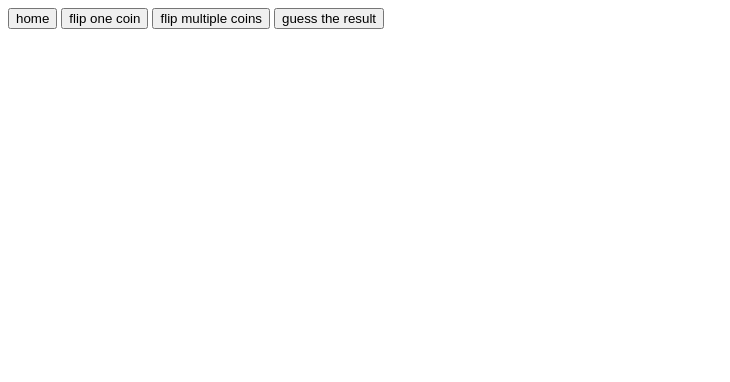
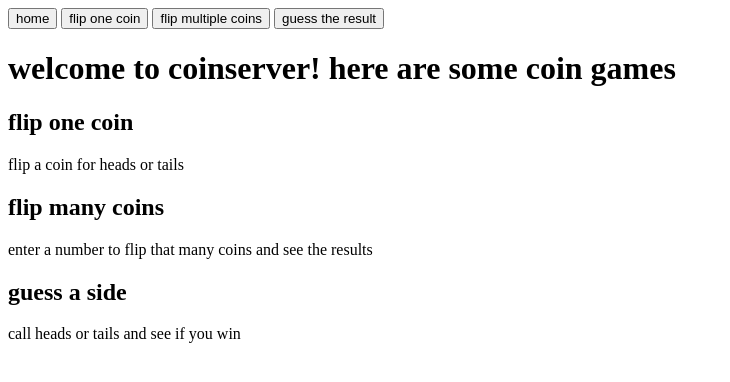
Before and after one commit to comp426-2022-spring/a05-wfeiru, a website: page public/index.html in a window 1280 px wide. Shown: the whole page, without its empty margins (0-730 px from the left). Drawn offline with Linux system fonts and the light colour scheme.

Commit message:
home page

```diff
--- a/public/index.html
+++ b/public/index.html
@@ -33,11 +33,17 @@
       <button id="guessnav">guess the result</button>
     </nav>
     <div id="home">
-
+      <h1>welcome to coinserver! here are some coin games</h1>
+      <h2>flip one coin</h2>
+      <p>flip a coin for heads or tails</p>
+      <h2>flip many coins</h2>
+      <p>enter a number to flip that many coins and see the results</p>
+      <h2>guess a side</h2>
+      <p>call heads or tails and see if you win</p>
     </div>
 
     <div id="single" class="hidden">
-      <h1>flip a single coin</h1>
+      <h1>flip one coin</h1>
       <button onclick="flipCoin()"> flip a single coin </button>
       <p><b>result:</b> <span id="result"></span></p>
       <img src="./assets/img/coin.png" id="coin" style="display: block;" class="bigcoin">
```
Also changed, not shown: 1 other file.
